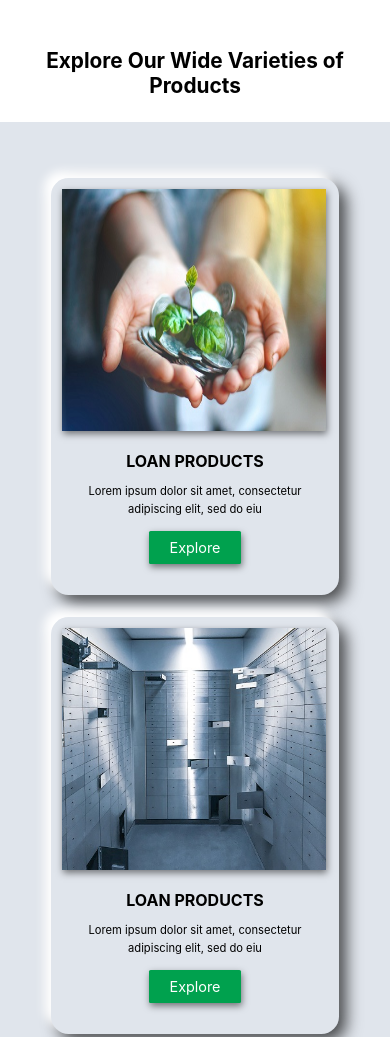
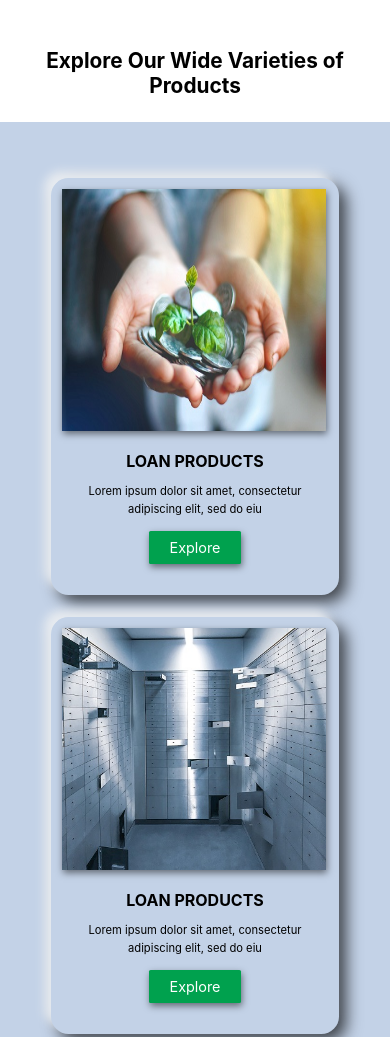
Before and after one commit to Jishan977/Agamya, a plain HTML site: page index.html in a window 390 px wide. Shown: the part 860-1897 px from the top of the page. Drawn offline with nearby package versions, Linux system fonts and the light colour scheme.

Commit message:
Changed mobile hero image path and changed background color of explore part of homepage

```diff
--- a/scss/abstracts/_media-query.scss
+++ b/scss/abstracts/_media-query.scss
@@ -292,7 +292,7 @@
 
         .hero {
             height: 100vh;
-            background-image: url(../../Images/Images/HomePage/Slider/Mobile/mobile_slider1.jpg);
+            background-image: url(../../Images/Images/HomePage/Slider/mobile_slider1.jpg);
 
             &__layer {
                 background-color: rgba(#000, .4);
--- a/scss/style.scss
+++ b/scss/style.scss
@@ -130,7 +130,7 @@
     &__cards {
         display: grid;
         place-items: center;
-        background-color: #E0E5EC;
+        background-color: #c3d2e7;
         padding: 4rem 0;
     }
 
@@ -138,8 +138,8 @@
         max-width: 42rem;
         padding: .8rem 1.1rem;
         margin: .8rem 0;
-        background-color: #E0E5EC;
-        box-shadow: -7px -7px 10px #fff, 7px 7px 16px rgba(#000, .7);
+        background-color: #c3d2e7;
+        box-shadow: -7px -7px 10px #e7ebf0, 7px 7px 16px rgba(#000, .7);
         border-radius: 1.5rem;
     }
 
```
Also changed, not shown: Images/Images/HomePage/Slider/Mobile/mobile_slider1.jpg (deleted), css/style.css.
